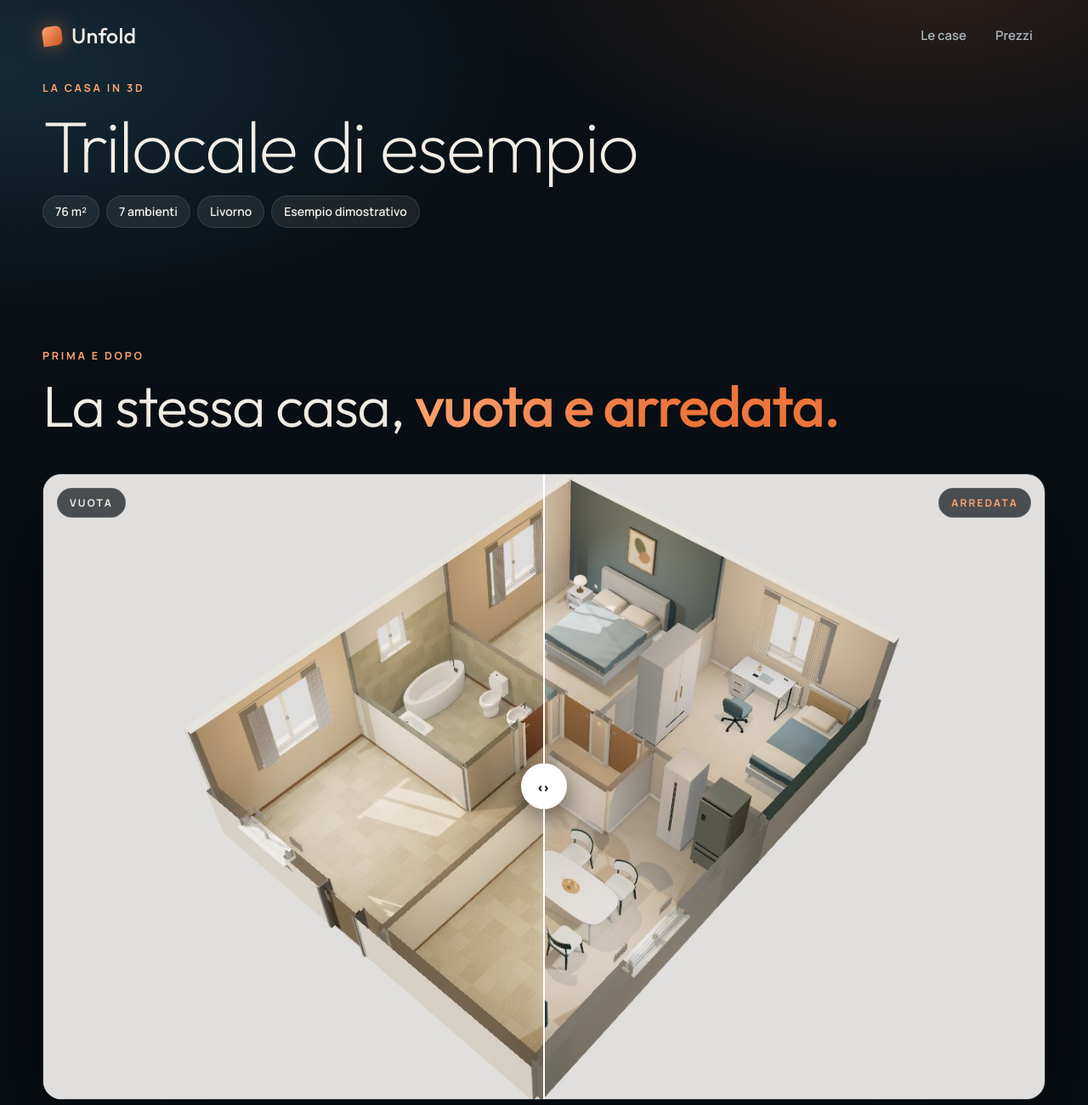
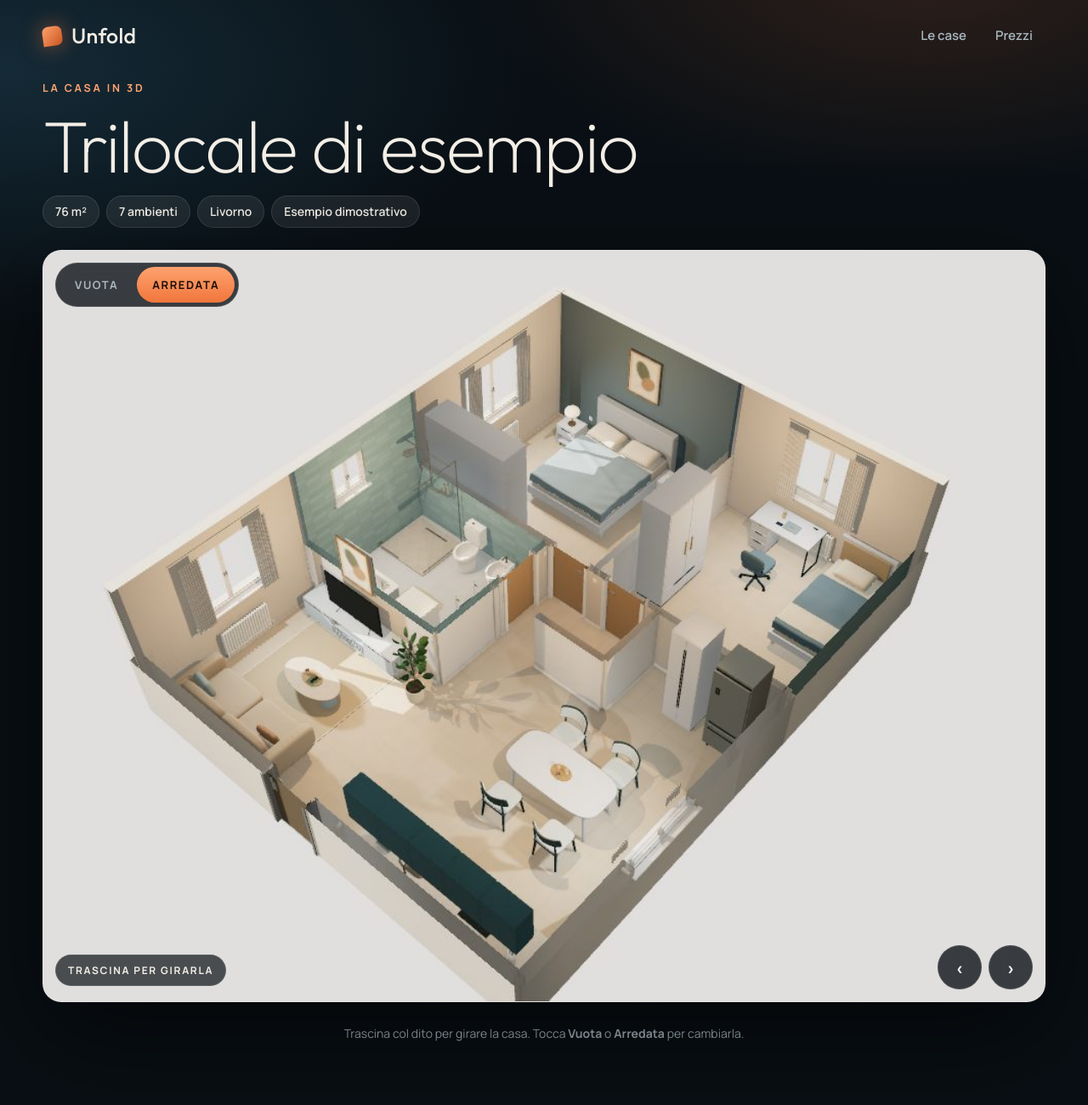
Before and after one commit to Colomb1991/unfold, a plain HTML site: page case/esempio-80/index.html in a window 1280 px wide. Shown: the top 1300 px of the page at 85% size. Drawn offline with Linux system fonts and the light colour scheme.

Commit message:
Sito del 2026-11-26 15:09

```diff
--- a/case/esempio-80/index.html
+++ b/case/esempio-80/index.html
@@ -26,7 +26,16 @@
     <h1>Trilocale di esempio</h1>
     <ul class="dati"><li>76 m²</li><li>7 ambienti</li><li>Livorno</li><li>Esempio dimostrativo</li></ul>
   </div>
-
+  <div class="giro" data-base="img/giro/" data-n="8" data-variante="arredata">
+    <img class="giro__img" src="img/giro/arredata-0.jpg" alt="Trilocale di esempio vista dall'alto" draggable="false">
+    <div class="giro__scelta" role="group" aria-label="Vuota o arredata">
+      <button type="button" data-variante-scelta="vuota" aria-pressed="false">Vuota</button>
+      <button type="button" data-variante-scelta="arredata" aria-pressed="true">Arredata</button>
+    </div>
+    <span class="giro__aiuto">Trascina per girarla</span>
+    <div class="giro__frecce"><button type="button" data-gira="-1" aria-label="Gira a sinistra">‹</button><button type="button" data-gira="1" aria-label="Gira a destra">›</button></div>
+  </div>
+  <p class="sotto-confronto">Trascina col dito per girare la casa. Tocca <strong>Vuota</strong> o <strong>Arredata</strong> per cambiarla.</p>
   <section class="blocco">
     <div class="capo"><p class="occhiello">Prima e dopo</p><h2>La stessa casa, <em>vuota e arredata.</em></h2></div>
     <div class="confronto">
```
Also changed, not shown: case/esempio-80/img/giro/arredata-0.jpg (added), case/esempio-80/img/giro/arredata-1.jpg (added), case/esempio-80/img/giro/arredata-2.jpg (added), case/esempio-80/img/giro/arredata-3.jpg (added), case/esempio-80/img/giro/arredata-4.jpg (added), case/esempio-80/img/giro/arredata-5.jpg (added), case/esempio-80/img/giro/arredata-6.jpg (added), case/esempio-80/img/giro/arredata-7.jpg (added), case/esempio-80/img/giro/vuota-0.jpg (added), case/esempio-80/img/giro/vuota-1.jpg (added), case/esempio-80/img/giro/vuota-2.jpg (added), case/esempio-80/img/giro/vuota-3.jpg (added), case/esempio-80/img/giro/vuota-4.jpg (added), case/esempio-80/img/giro/vuota-5.jpg (added), 2 more files.
